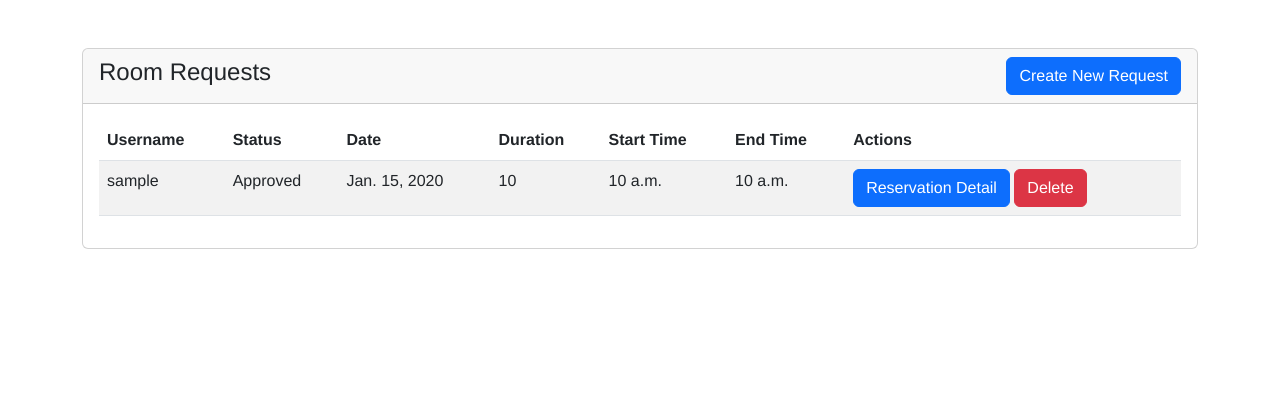
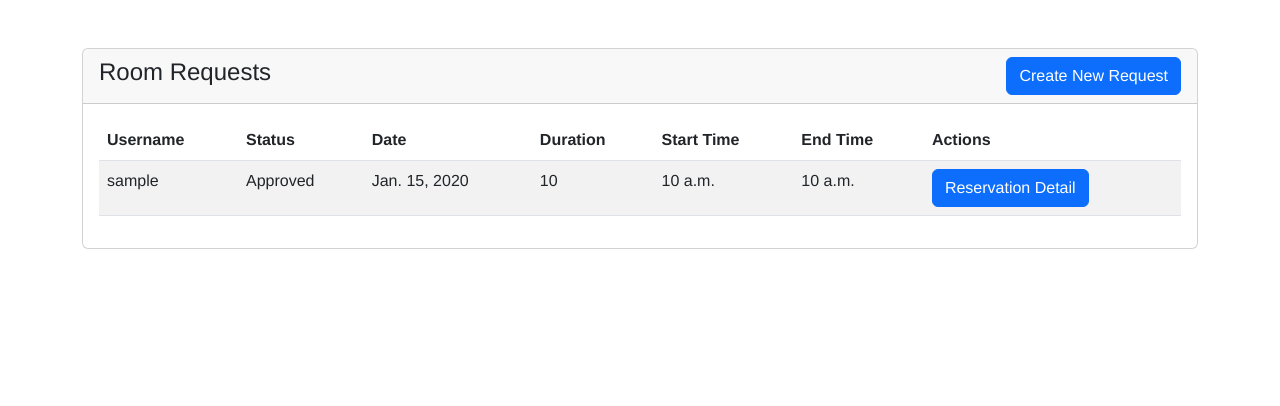
Before and after one commit to aghs8055/room-master, a Django app: template templates/rooms/request_list.html in a window 1280 px wide. Shown: the part 56-462 px from the top of the page. Run offline with Django 4.2, Linux system fonts and the light colour scheme; the template is opened without the code that fills it: values that come from a table or form of the project are taken from there, others are empty; tables that the repository leaves empty hold one stand-in row (values such as "Sample post"); some libraries are stand-ins or nearby versions.

Commit message:
Request list page changed such that to show delete button for only those requests that belongs to user.

```diff
--- a/templates/rooms/request_list.html
+++ b/templates/rooms/request_list.html
@@ -36,10 +36,12 @@
                             <td>{{ room_request.end_time|default:'-' }}</td>
                             <td>
                                 {% if room_request.reservation %}<a href="#" class="btn btn-primary">Reservation Detail</a>{% endif %}
-                                <form method="POST" action="{% url 'rooms:request_delete' room_request.id %}" style="display: inline;">
-                                    {% csrf_token %}
-                                    <button type="submit" class="btn btn-danger">Delete</button>
-                                </form>
+                                {% if request.user == room_request.user %}
+                                    <form method="POST" action="{% url 'rooms:request_delete' room_request.id %}" style="display: inline;">
+                                        {% csrf_token %}
+                                        <button type="submit" class="btn btn-danger">Delete</button>
+                                    </form>
+                                {% endif %}
                             </td>
                         </tr>
                         {% endfor %}
```
